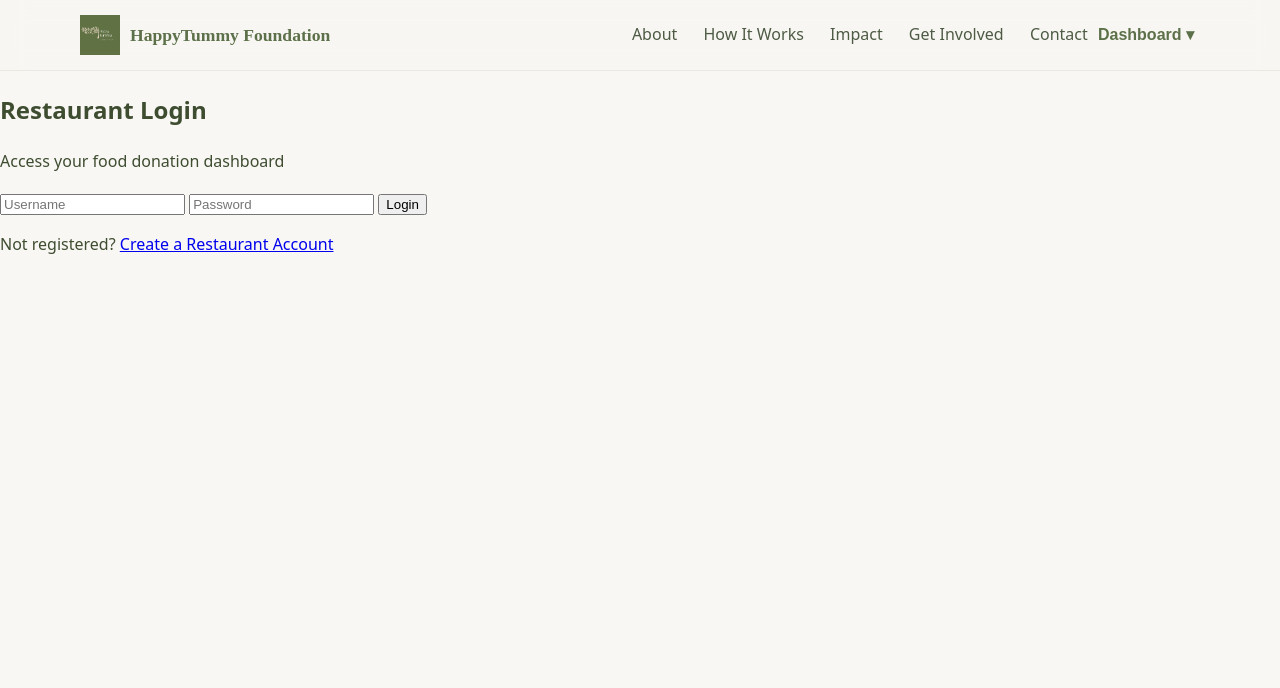
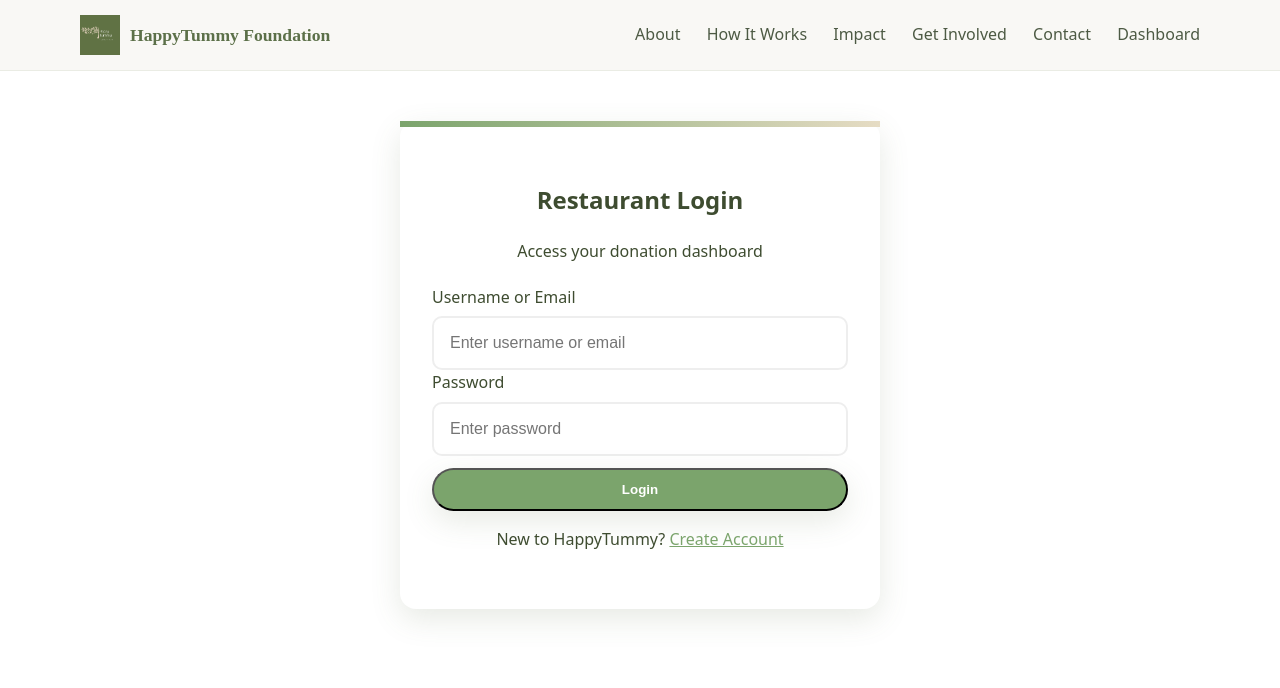
Before and after one commit to srimayeebhattacharyya/HappyTummy, a Django app: page /restaurant/login/ in a window 1280 px wide. Shown: the top 688 px of the page. Run offline with Django 5.2, Linux system fonts and the light colour scheme.

Commit message:
Restaurant login page css changed

```diff
--- a/templates/auth/restaurant_login.html
+++ b/templates/auth/restaurant_login.html
@@ -1,37 +1,149 @@
+{% load static %}
 <!DOCTYPE html>
 <html lang="en">
-{% load static %}
-
 <head>
     <meta charset="UTF-8">
-    <title>Restaurant Login — HappyTummy</title>
+    <title>Restaurant Login — HappyTummy Foundation</title>
+    <meta name="viewport" content="width=device-width, initial-scale=1.0">
+
+    <!-- Import GLOBAL CSS (contains the navbar styles!) -->
     <link rel="stylesheet" href="{% static 'css/style.css' %}">
+
+    <!-- Login-page-only CSS -->
+    <style>
+        body {
+            background: var(--light);
+        }
+
+        .login-box {
+            background: #fff;
+            border-radius: 16px;
+            padding: 40px 32px;
+            max-width: 480px;
+            width: 100%;
+            margin: 0 auto;
+            box-shadow: var(--shadow);
+            position: relative;
+            min-height:calc(100vh - 80vh);
+            margin-top:50px;
+        }
+
+        .login-box::before {
+            content: "";
+            position: absolute;
+            top: 0;
+            left: 0;
+            height: 6px;
+            width: 100%;
+            background: linear-gradient(90deg, var(--green), var(--beige));
+        }
+
+        .login-input {
+            width: 100%;
+            padding: 16px;
+            border-radius: 10px;
+            border: 2px solid #eee;
+            font-size: 16px;
+            margin-top: 6px;
+        }
+
+        .btn--primary {
+            width: 100%;
+            margin-top: 12px;
+        }
+    </style>
 </head>
 
 <body>
 
-    {% include 'navbar.html' %}
+    <!-- ⭐ SAME NAVBAR AS HOMEPAGE -->
+    <header class="nav">
+        <div class="container nav__inner">
 
-    <div class="auth-box">
-        <h2 class="auth-title">Restaurant Login</h2>
-        <p class="auth-sub">Access your food donation dashboard</p>
+            <a href="/" class="brand">
+                <img src="{% static 'Assets/logo.png' %}" class="brand__logo">
+                <span class="brand__name">HappyTummy Foundation</span>
+            </a>
 
-        {% if error %}
-        <p style="color:#d9534f; text-align:center;">{{ error }}</p>
-        {% endif %}
+            <button class="nav__toggle" id="menuToggle">
+                <span class="nav__bar"></span>
+                <span class="nav__bar"></span>
+                <span class="nav__bar"></span>
+            </button>
 
-        <form method="post">
-            {% csrf_token %}
-            <input type="text" name="username" class="auth-input" placeholder="Username" required>
-            <input type="password" name="password" class="auth-input" placeholder="Password" required>
-            <button class="auth-btn">Login</button>
-        </form>
+            <nav class="nav__links" id="navLinks">
+                <a href="/#about">About</a>
+                <a href="/#how">How It Works</a>
+                <a href="/#impact">Impact</a>
+                <a href="/#involved">Get Involved</a>
+                <a href="/#contact">Contact</a>
 
-        <p class="auth-link">
-            Not registered? <a href="/restaurant/register/">Create a Restaurant Account</a>
-        </p>
-    </div>
+                <div class="dropdown nav-dropdown">
+                    <a class="nav-link dropbtn">Dashboard</a>
+
+                    <div class="dropdown-content">
+                        {% if user.is_authenticated %}
+                        <a href="/dashboard/">My Dashboard</a>
+                        <a href="/logout/">Logout</a>
+                        {% else %}
+                        <a href="/restaurant/login/">Restaurant Login</a>
+                        <a href="/volunteer/login/">Volunteer Login</a>
+                        <a href="/ngo/login/">NGO Login</a>
+                        {% endif %}
+                    </div>
+                </div>
+            </nav>
+
+        </div>
+    </header>
+
+
+
+    <!-- LOGIN FORM -->
+    <section style="padding-bottom: 80px;">
+        <div class="container">
+
+            <div class="login-box">
+
+                <h2 class="login-title" style="text-align:center;">Restaurant Login</h2>
+                <p class="login-subtitle" style="text-align:center;margin-bottom:20px;">Access your donation dashboard</p>
+
+                <form id="loginForm">
+                    {% csrf_token %}
+
+                    <label>Username or Email</label>
+                    <input type="text" class="login-input" id="username" placeholder="Enter username or email" required>
+
+                    <label style="margin-top:16px;">Password</label>
+                    <input type="password" class="login-input" id="password" placeholder="Enter password" required>
+
+                    <button class="btn btn--primary" id="loginBtn">Login</button>
+
+                    <p style="text-align:center;margin-top:16px;">
+                        New to HappyTummy?
+                        <a href="/restaurant/register" style="color:var(--green);">Create Account</a>
+                    </p>
+                </form>
+            </div>
+
+        </div>
+    </section>
+
+    <!-- ⭐ SAME NAVBAR JS FROM HOMEPAGE -->
+    <script>
+        const menuToggle = document.getElementById("menuToggle");
+        const navLinks = document.getElementById("navLinks");
+
+        menuToggle.addEventListener("click", () => {
+            navLinks.classList.toggle("is-open");
+        });
+
+        document.addEventListener("click", (e) => {
+            if (!menuToggle.contains(e.target) && !navLinks.contains(e.target)) {
+                navLinks.classList.remove("is-open");
+            }
+        });
+    </script>
 
 </body>
-
 </html>
```
